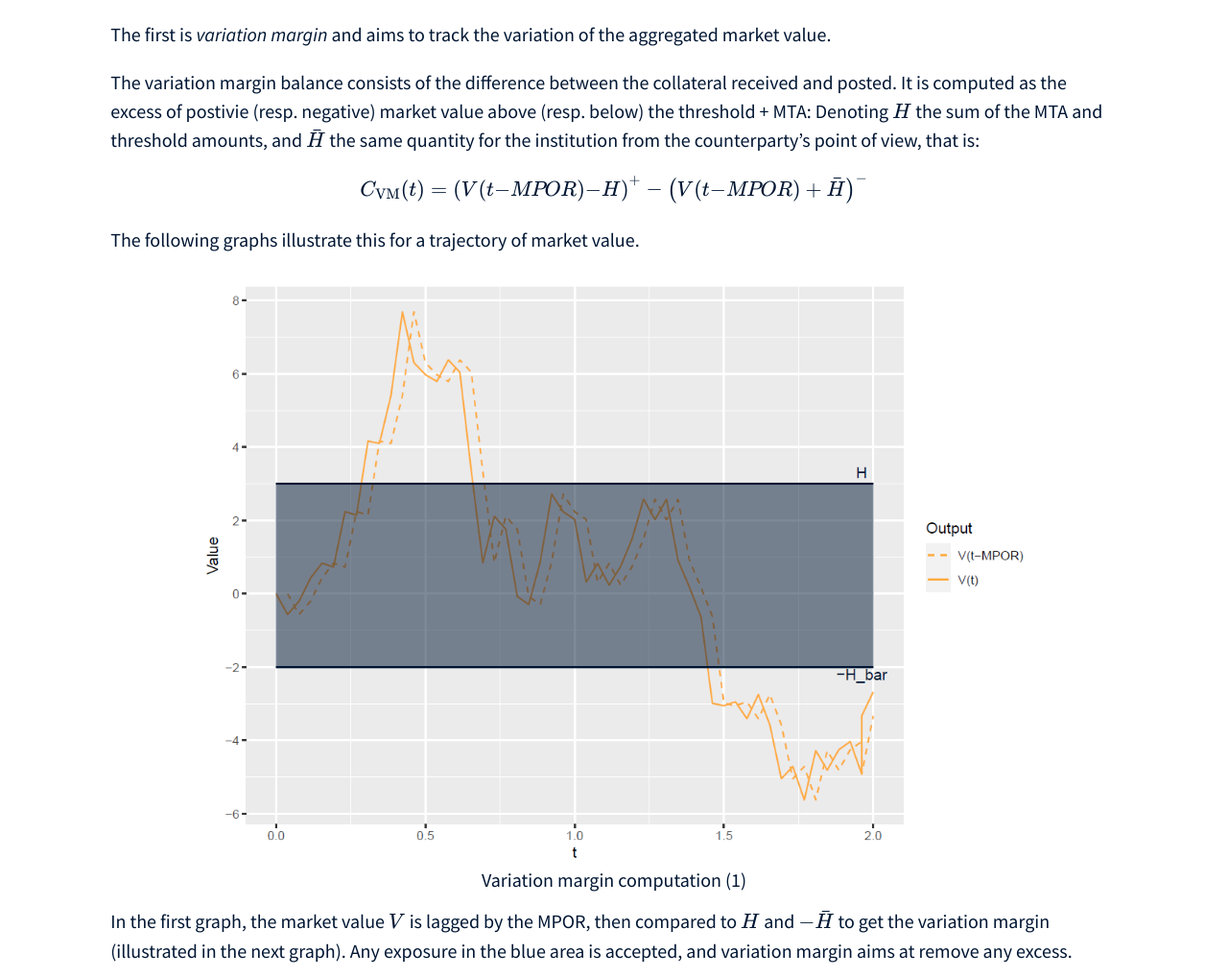
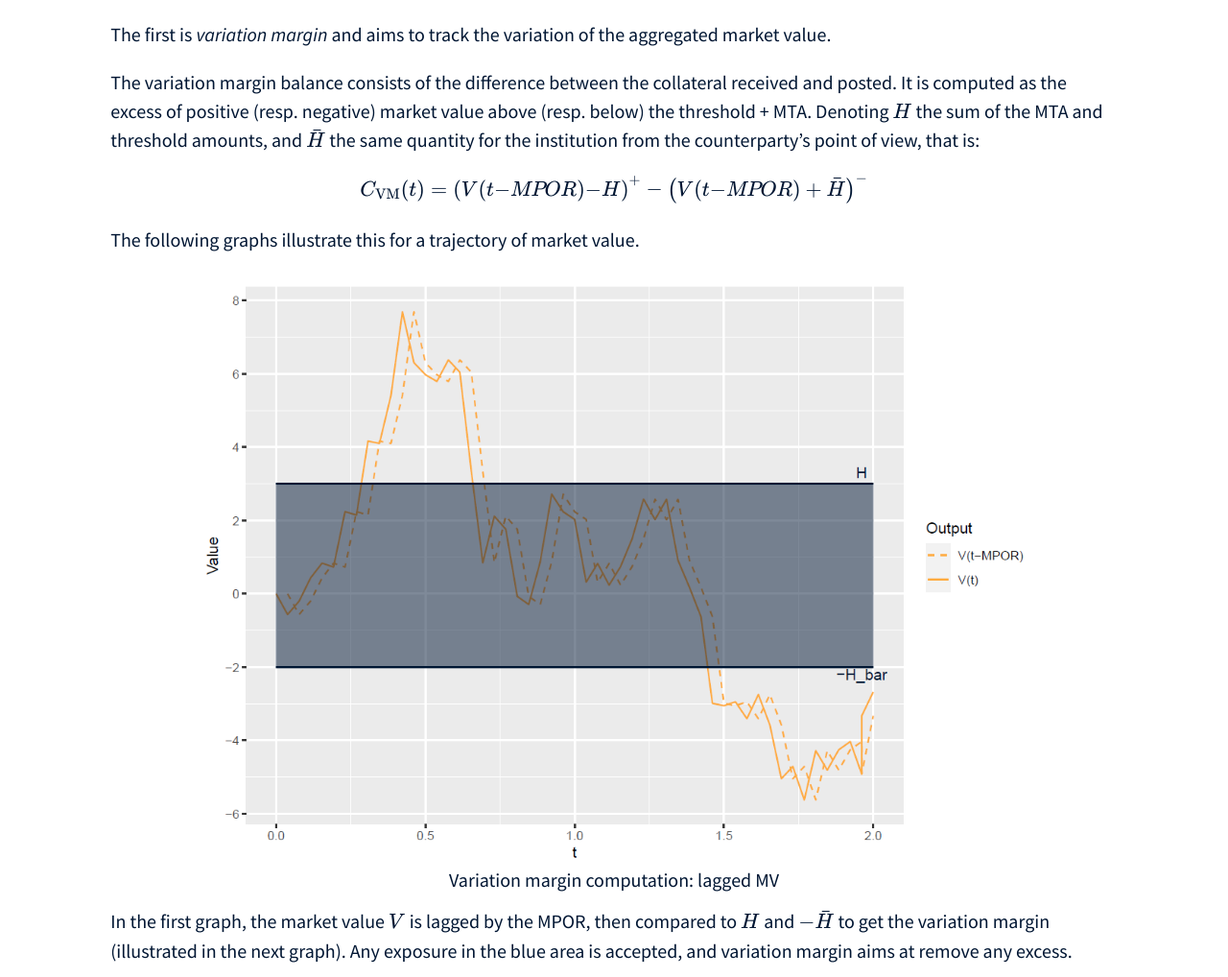
Before and after one commit to alefanalytics/blog, a Jekyll site: the page built from _posts/2021-11-19-xva-1-introduction-ccr-cva.md, in a window 1280 px wide and 1400 px high, scrolled down 5754 px. Shown: the part 187-1205 px from the top of the window at 96% size. Built offline with Jekyll 4.4.1, drawn with Linux system fonts in a browser that asks for light colours; comment, search, counter and statistics services are not loaded; some of the changed text lies outside the part shown.

Commit message:
Correct a couple of typos

```diff
--- a/_posts/2021-11-19-xva-1-introduction-ccr-cva.md
+++ b/_posts/2021-11-19-xva-1-introduction-ccr-cva.md
@@ -146,7 +146,7 @@ There are two types of collateral.
 
 The first is *variation margin* and aims to track the variation of the aggregated market value.
 
-The variation margin balance consists of the difference between the collateral received and posted. It is computed as the excess of postivie (resp. negative) market value above (resp. below) the threshold + MTA:
+The variation margin balance consists of the difference between the collateral received and posted. It is computed as the excess of positive (resp. negative) market value above (resp. below) the threshold + MTA.
 Denoting $$H$$ the sum of the MTA and threshold amounts, and $$\bar{H}$$ the same quantity for the institution from the counterparty's point of view, that is:
 
 $$
@@ -156,14 +156,14 @@ $$
 
 The following graphs illustrate this for a trajectory of market value.
 
-{% include aligner.html images="posts/variation_margin_lagged_MV.PNG" column=1 caption="Variation margin computation (1)" %}
+{% include aligner.html images="posts/variation_margin_lagged_MV.PNG" column=1 caption="Variation margin computation: lagged MV" %}
 
 In the first graph, the market value $$V$$ is lagged by the MPOR, then compared to $$H$$ and $$-\bar{H}$$ to get the variation margin (illustrated in the next graph).
 Any exposure in the blue area is accepted, and variation margin aims at remove any excess.
 
-{% include aligner.html images="posts/variation_margin_exposure.PNG" column=1 caption="Variation margin computation (2)" %}
+{% include aligner.html images="posts/variation_margin_exposure.PNG" column=1 caption="Variation margin computation: collateral balance and exposure" %}
 
-The second graph illustrates the resulting variation margin collateral balance $$C(t)$$ and shows how it reduces the exposure $$E(t)$.
+The second graph illustrates the resulting variation margin collateral balance $$C(t)$$ and shows how it reduces the exposure $$E(t)$$.
 Although it should in principle keep the exposure bellow $$H$$, this is not always the case due to the MPOR.
 
 
```
